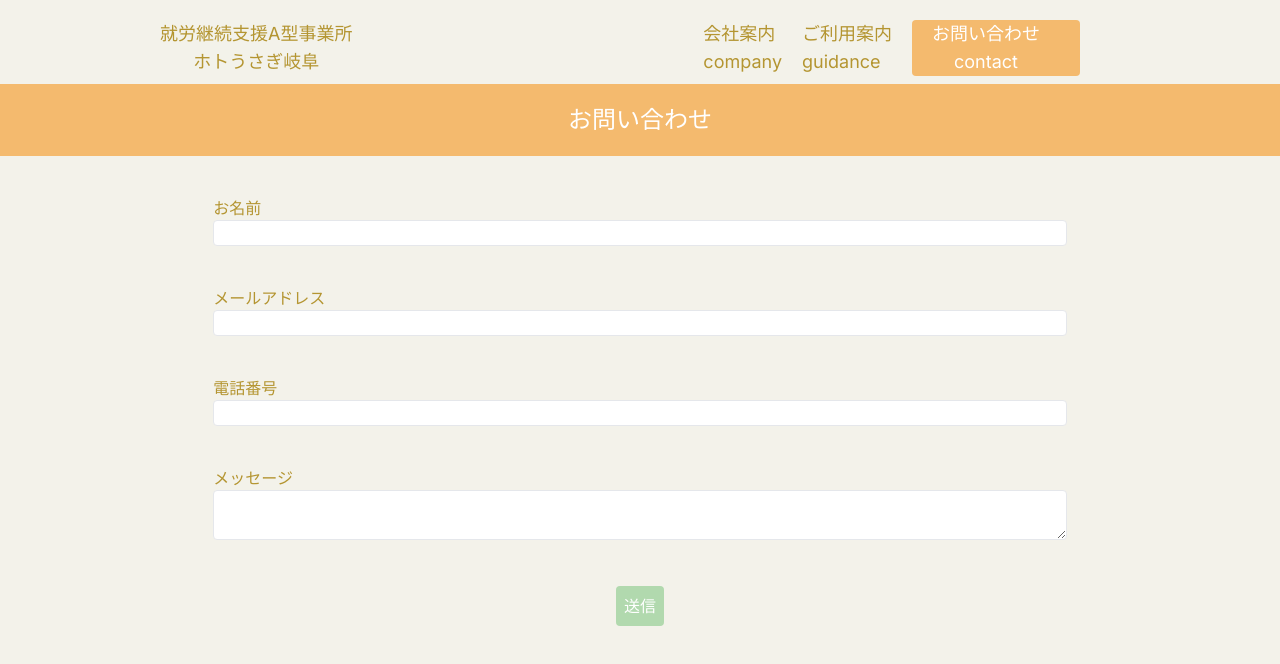
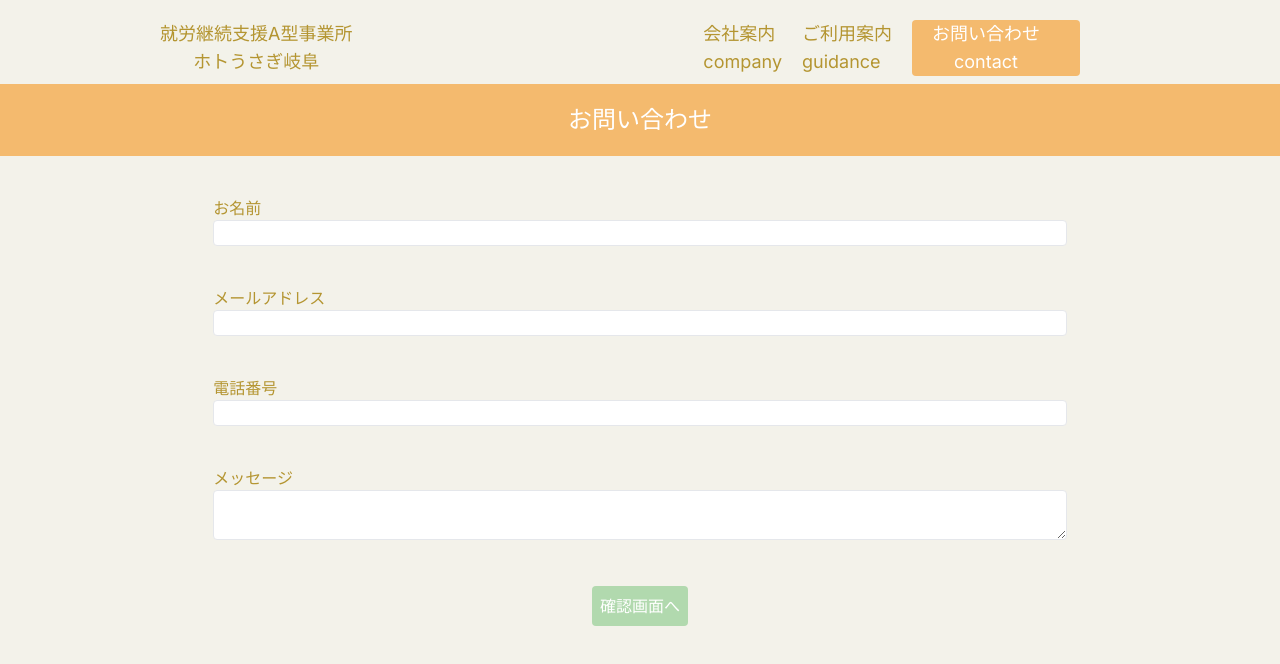
Before and after one commit to tanakakundagane/hotousagi, a Next.js app: page /contact in a window 1280 px wide. Shown: the top 664 px of the page. Built offline with nearby package versions, Linux system fonts and the light colour scheme.

Commit message:
確認ページを作成しました

```diff
--- a/src/app/contact/page.tsx
+++ b/src/app/contact/page.tsx
@@ -1,7 +1,110 @@
 "use client"
-import React, { useRef } from 'react'
-import { Button } from 'react-bootstrap'
-import Header from '../components/Header'
+// import React, { useEffect, useRef, } from 'react'
+// import Header from '../components/Header'
+
+
+// const Page = () => {
+
+
+
+//   const someFunction = () => {
+//   }
+
+//   function anotherFunction() {
+//     // 何かしらの処理
+//   }
+
+//   const nameRef = useRef<HTMLInputElement>(null);
+//   const emailRef = useRef<HTMLInputElement>(null);
+//   const telRef = useRef<HTMLInputElement>(null);
+//   const messageRef = useRef<HTMLTextAreaElement>(null);
+
+
+
+//   const handleSubmit = async (e: React.FormEvent<HTMLFormElement>) => {
+//     e.preventDefault();
+//     // console.log(nameRef.current?.value);
+//     let data = {
+//       name: nameRef.current?.value,
+//       email: emailRef.current?.value,
+//       tel:telRef.current?.value,
+//       message: messageRef.current?.value,
+//     };
+
+//     try {
+//       const response = await fetch("/api/contacts", {
+//         method: "POST",
+//         headers: {
+//           Accept: "application/json, text/plain",
+//           "Content-Type": "application/json",
+//         },
+//         body: JSON.stringify(data),
+//       });
+
+//       if (response.status === 200) {
+//         console.log("メール送信成功");
+//         // 追加の処理が必要な場合ここに記述
+//       } else {
+//         console.error("送信失敗:", response.status);
+//       }
+//     } catch (error) {
+//       console.error("エラーが発生しました:", error);
+//     }
+//   };
+
+
+//   return (
+//     <div>
+//       <Header onScrollToSecond={someFunction} onScrollToThird={anotherFunction} showWorkInfo={false}/>
+
+//       <div className='pt-14 text-center  bg-[#f4ba6e] md:pt-0 md:mt-2'>
+//         <h1 className='text-white p-5 lg:text-2xl md:text-xl'>お問い合わせ</h1>
+//       </div>
+
+//       <form onSubmit={(e:React.FormEvent<HTMLFormElement>) => handleSubmit(e)}>
+//         <div className='w-4/6 m-auto mt-10'>
+//           <label htmlFor="name">
+//             お名前
+//           </label>
+//           <br/>
+//           <input type="text" className='w-full rounded border' id='name' required ref={nameRef}/>
+//         </div>
+//         <div className='w-4/6 m-auto mt-10'>
+//           <label htmlFor="email">
+//             メールアドレス
+//           </label>
+//           <br/>
+//           <input type="email" className='w-full rounded border' id='email' required ref={emailRef}/>
+//         </div>
+//         <div className='w-4/6 m-auto mt-10'>
+//           <label htmlFor="tel">
+//             電話番号
+//           </label>
+//           <br/>
+//           <input type="tel" className='w-full rounded border' id='tel' required ref={telRef}/>
+//         </div>
+//         <div className='w-4/6 m-auto mt-10'>
+//           <label htmlFor="message">
+//             メッセージ
+//           </label>
+//           <br/>
+//           <textarea name='message' className='w-full rounded border' id='message' required ref={messageRef}/>
+//         </div>
+
+//         <div className='flex justify-center mt-10'>
+//           <button type='submit' className='bg-customGreen text-white p-2 rounded'>
+//             送信
+//           </button>
+//         </div>
+//       </form>
+//     </div>
+//   )
+// }
+
+// export default Page
+
+import React, { useState, useRef } from 'react';
+import Header from '../components/Header';
 
 const Page = () => {
 
@@ -12,6 +115,14 @@ const Page = () => {
          // 何かしらの処理
   }
 
+  const [page, setPage] = useState('form');
+  const [formData, setFormData] = useState({
+    name: '',
+    email: '',
+    tel: '',
+    message: ''
+  });
+
   const nameRef = useRef<HTMLInputElement>(null);
   const emailRef = useRef<HTMLInputElement>(null);
   const telRef = useRef<HTMLInputElement>(null);
@@ -19,72 +130,94 @@ const Page = () => {
 
   const handleSubmit = async (e: React.FormEvent<HTMLFormElement>) => {
     e.preventDefault();
-    // console.log(nameRef.current?.value);
-    let data = {
-      name: nameRef.current?.value,
-      email: emailRef.current?.value,
-      tel:telRef.current?.value,
-      message: messageRef.current?.value,
-    }
 
-    await fetch("/api/contacts", {
+    // Null合体演算子を使用して、undefinedの場合に空文字を割り当てる
+    const safeName = nameRef.current?.value ?? "";
+    const safeEmail = emailRef.current?.value ?? "";
+    const safeTel = telRef.current?.value ?? "";
+    const safeMessage = messageRef.current?.value ?? "";
+
+    setFormData({
+      name: safeName,
+      email: safeEmail,
+      tel: safeTel,
+      message: safeMessage
+    });
+
+    setPage('confirm');
+  };
+
+
+  const handleFinalSubmit = async () => {
+    try {
+      const response = await fetch("/api/contacts", {
         method: "POST",
         headers: {
           Accept: "application/json, text/plain",
           "Content-Type": "application/json",
         },
-      body: JSON.stringify(data),
-    }).then((res) => {
-      if(res.status === 200) console.log("メール送信成功")
-    })
+        body: JSON.stringify(formData),
+      });
+
+      if (response.status === 200) {
+        console.log("メール送信成功");
+        // 成功時の処理（例: リダイレクトなど）
+      } else {
+        console.error("送信失敗:", response.status);
+      }
+    } catch (error) {
+      console.error("エラーが発生しました:", error);
+    }
   };
+
+  if (page === 'confirm') {
+    return (
+      <div>
+        <Header onScrollToSecond={someFunction} onScrollToThird={anotherFunction} showWorkInfo={false}/>
+        <h2 className='pt-20'>確認ページ</h2>
+        <p>お名前: {formData.name}</p>
+        <p>メールアドレス: {formData.email}</p>
+        <p>電話番号: {formData.tel}</p>
+        <p>メッセージ: {formData.message}</p>
+        <button onClick={() => setPage('form')} className='bg-customGreen p-1'>修正する</button>
+        <button onClick={handleFinalSubmit}>送信する</button>
+      </div>
+    );
+  }
 
   return (
     <div>
-      <Header onScrollToSecond={someFunction} onScrollToThird={anotherFunction} showWorkInfo={false}/>
-
+      <Header onScrollToSecond={someFunction} onScrollToThird={anotherFunction} showWorkInfo={false} />
       <div className='pt-14 text-center  bg-[#f4ba6e] md:pt-0 md:mt-2'>
         <h1 className='text-white p-5 lg:text-2xl md:text-xl'>お問い合わせ</h1>
       </div>
-
-      <form onSubmit={(e:React.FormEvent<HTMLFormElement>) => handleSubmit(e)}>
+      <form onSubmit={handleSubmit}>
         <div className='w-4/6 m-auto mt-10'>
-          <label htmlFor="name">
-            お名前
-          </label>
-          <br/>
-          <input type="text" className='w-full rounded border' id='name' required ref={nameRef}/>
+          <label htmlFor="name">お名前</label>
+          <br />
+          <input type="text" className='w-full rounded border' id='name' required ref={nameRef} />
         </div>
         <div className='w-4/6 m-auto mt-10'>
-          <label htmlFor="email">
-            メールアドレス
-          </label>
-          <br/>
-          <input type="email" className='w-full rounded border' id='email' required ref={emailRef}/>
+          <label htmlFor="email">メールアドレス</label>
+          <br />
+          <input type="email" className='w-full rounded border' id='email' required ref={emailRef} />
         </div>
         <div className='w-4/6 m-auto mt-10'>
-          <label htmlFor="tel">
-            電話番号
-          </label>
-          <br/>
-          <input type="tel" className='w-full rounded border' id='tel' required ref={telRef}/>
+          <label htmlFor="tel">電話番号</label>
+          <br />
+          <input type="tel" className='w-full rounded border' id='tel' required ref={telRef} />
         </div>
         <div className='w-4/6 m-auto mt-10'>
-          <label htmlFor="message">
-            メッセージ
-          </label>
-          <br/>
-          <textarea name='message' className='w-full rounded border' id='message' required ref={messageRef}/>
+          <label htmlFor="message">メッセージ</label>
+          <br />
+          <textarea name='message' className='w-full rounded border' id='message' required ref={messageRef} />
         </div>
-
         <div className='flex justify-center mt-10'>
-          <button type='submit' className='bg-customGreen text-white p-2 rounded'>
-            送信
-          </button>
+          <button type='submit' className='bg-customGreen text-white p-2 rounded'>確認画面へ</button>
         </div>
       </form>
     </div>
-  )
-}
+  );
+};
 
-export default Page
+export default Page;
--- /dev/null
+++ b/src/app/thankyou/page.tsx
@@ -0,0 +1,12 @@
+import React from 'react'
+
+const Page = () => {
+  return (
+    <div className='text-center'>
+      <h1>送信完了</h1>
+      <p>お問い合わせありがとうございます。返信をお待ちください。</p>
+    </div>
+  )
+}
+
+export default Page
```
Lines whose indentation alone changed are shown as unchanged.
